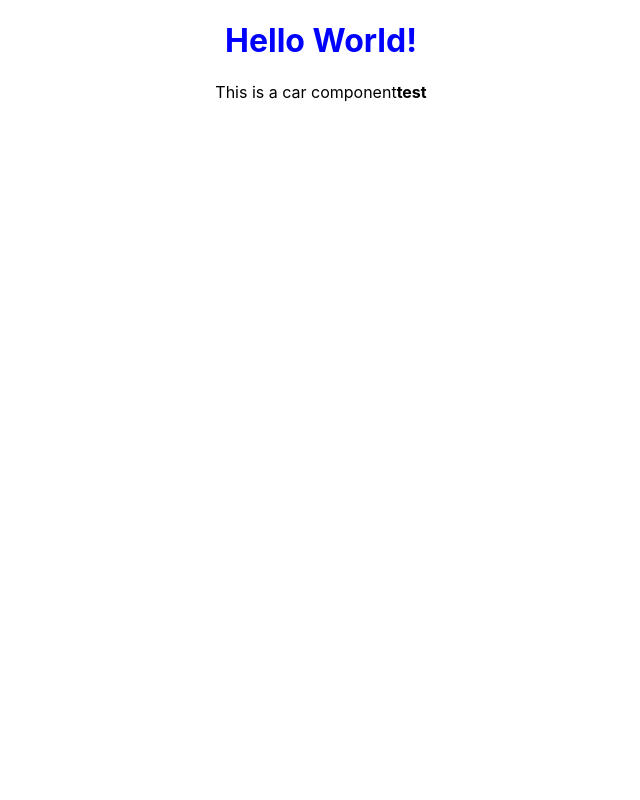
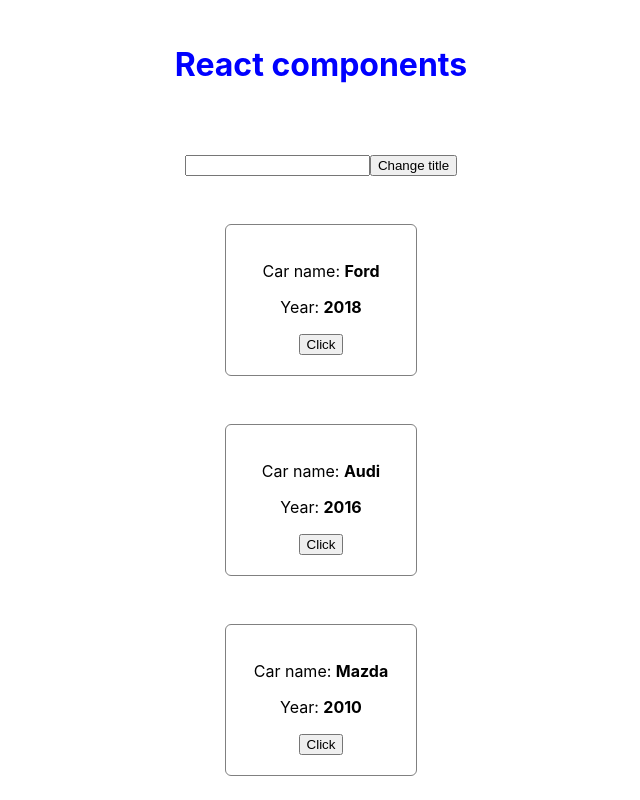
Before and after one commit to svdfsdev/react-udemy-course, a React (Create React App) app in the folder react-theory/: page / in a window 1280 px wide. Shown: the whole page, without its empty margins (319-959 px from the left). Built offline with nearby package versions, Linux system fonts and the light colour scheme.

Commit message:
feat: add updating title

```diff
--- a/react-theory/src/App.js
+++ b/react-theory/src/App.js
@@ -1,23 +1,82 @@
-import React from 'react';
+import React, { Component } from 'react';
 import './App.scss';
 import Car from './Car/Car';
 
-const App = () => {
+class App extends Component {
+  state = {
+    cars: [
+      { name: 'Ford', year: 2018 },
+      { name: 'Audi', year: 2016 },
+      { name: 'Mazda', year: 2010 },
+    ],
+    pageTitle: 'React components',
+    counter: 0,
+  };
+
+  changeTitleHandler = (newTitle) => {
+    this.setState({
+      pageTitle: newTitle,
+    });
+  };
+
+  handleInput = (event) => {
+    this.setState({
+      pageTitle: event.target.value,
+    });
+  };
+
+  render() {
     const appStyle = {
       div: {
         textAlign: 'center',
+        display: 'flex',
+        flexDirection: 'column',
+        justifyContent: 'space-around',
+        width: '50%',
+        height: '100vh',
+        margin: '0 auto',
       },
       h1: {
         color: 'blue',
       },
     };
 
+    const inputValue = React.createRef();
+    const cars = this.state.cars;
+
     return (
       <div style={appStyle.div}>
-      <h1 style={appStyle.h1}>Hello World!</h1>
-      <Car />
+        <h1 style={appStyle.h1}>{this.state.pageTitle}</h1>
+        <div>
+          <input
+            type="text"
+            ref={inputValue}
+            onChange={this.handleInput}
+          />
+          <button
+            onClick={this.changeTitleHandler.bind(this, 'Home page')}
+          >
+            Change title
+          </button>
+        </div>
+        <Car
+          name={cars[0].name}
+          year={cars[0].year}
+          onChangeTitle={this.changeTitleHandler}
+        />
+        <Car
+          name={cars[1].name}
+          year={cars[1].year}
+          onChangeTitle={this.changeTitleHandler}
+        />
+        <Car
+          name={cars[2].name}
+          year={cars[2].year}
+          onChangeTitle={this.changeTitleHandler}
+        />
       </div>
     );
-};
+  }
+}
 
 export default App;
--- a/react-theory/src/Car/Car.jsx
+++ b/react-theory/src/Car/Car.jsx
@@ -1,8 +1,24 @@
-const Car = () => {
+const Car = (props) => {
+  const { name, year, onChangeTitle } = props;
+  const style = {
+    car: {
+      border: '1px solid grey',
+      borderRadius: '6px',
+      width: '150px',
+      padding: '20px',
+      margin: '0 auto',
+    },
+  };
+
   return (
-    <div>
-      This is a car component
-      <strong>test</strong>
+    <div style={style.car}>
+      <p>
+        Car name: <strong>{name}</strong>
+      </p>
+      <p>
+        Year: <strong>{year}</strong>
+      </p>
+      <button onClick={onChangeTitle.bind(this, name)}>Click</button>
     </div>
   );
 };
```
Lines whose indentation alone changed are shown as unchanged.
